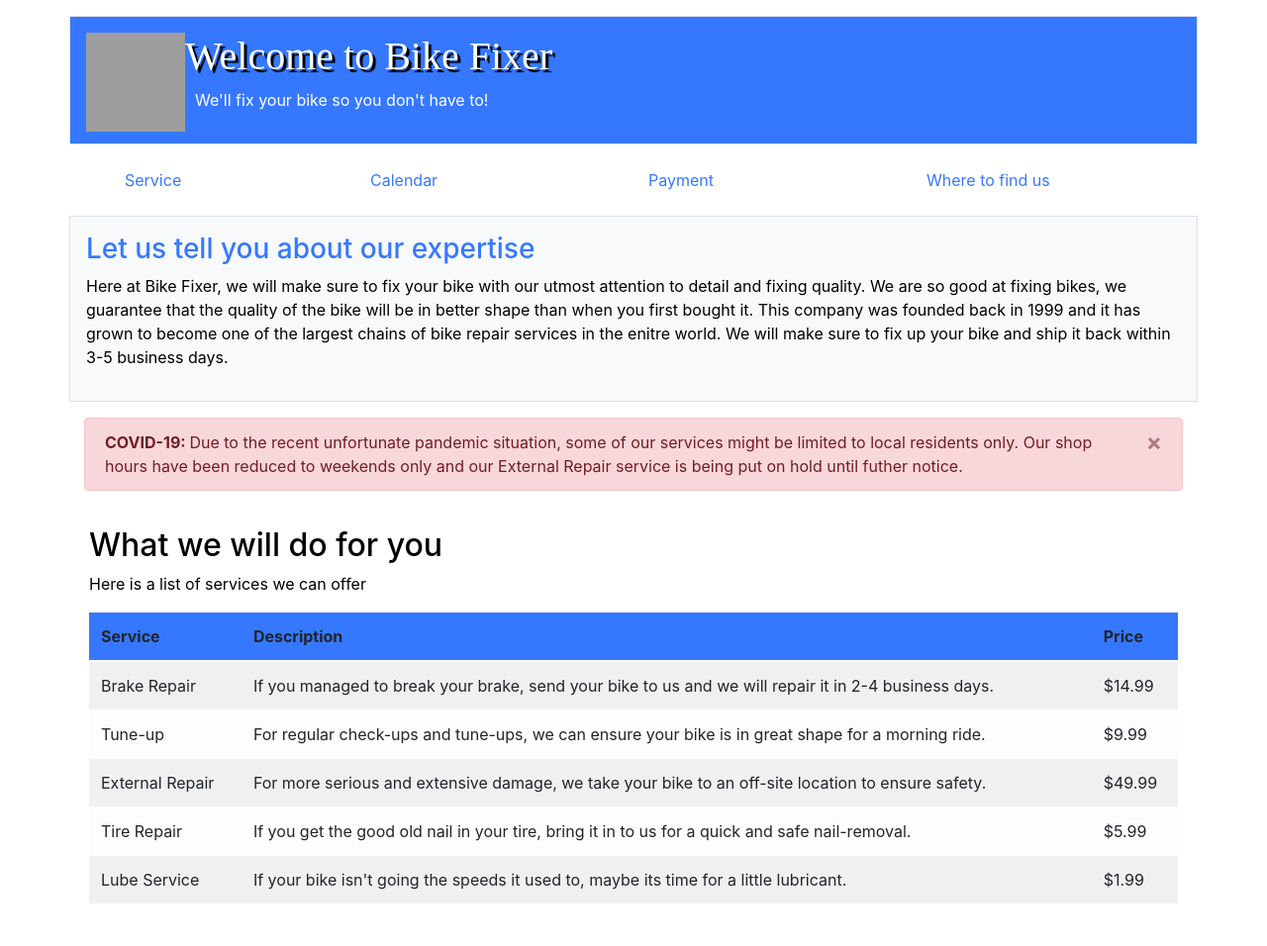
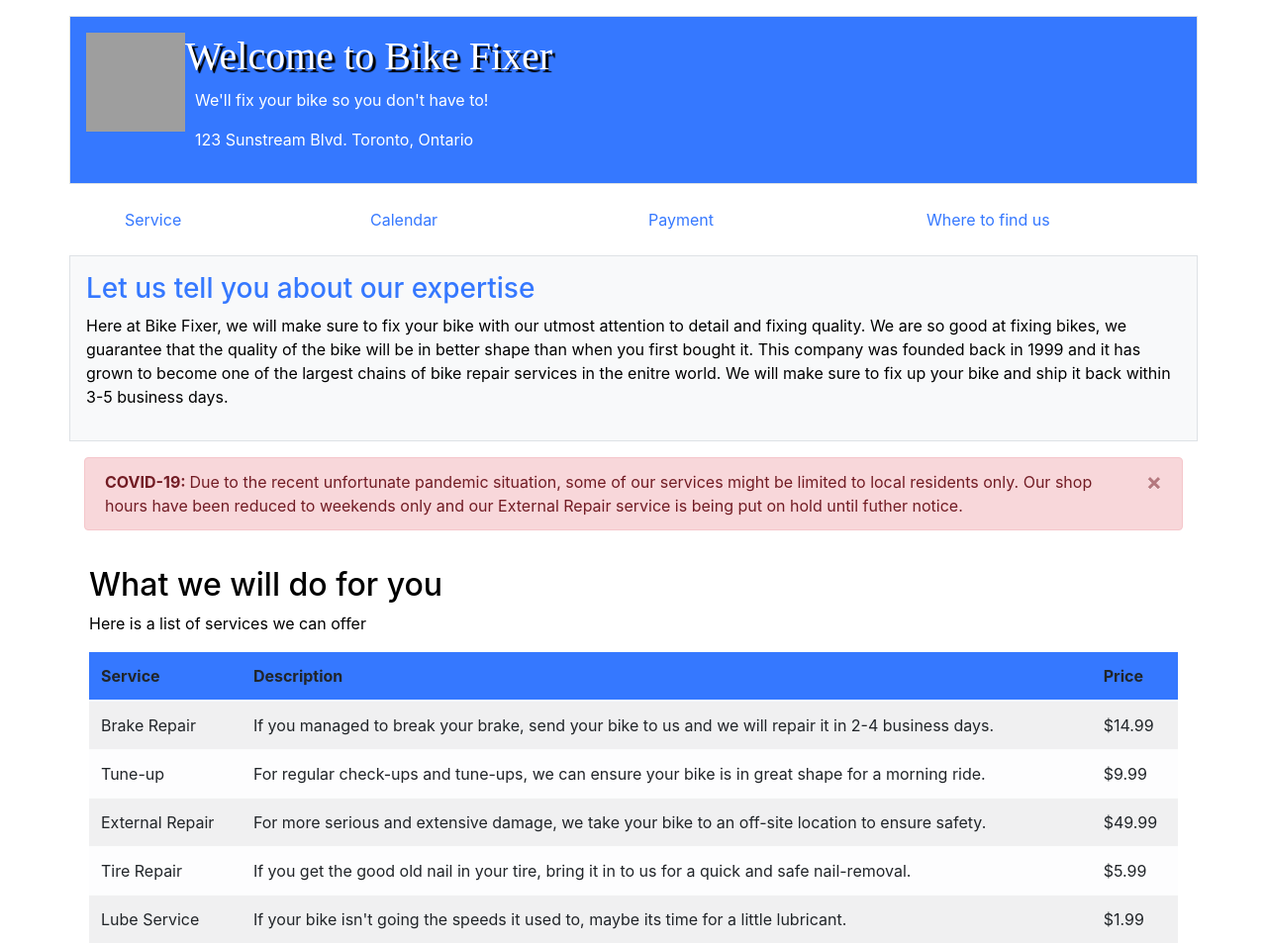
Before and after one commit to MiladRez/SEG3125-Module4, a plain HTML site: page index.html in a window 1280 px wide. Shown: the top 956 px of the page at 99% size. Drawn offline with nearby package versions, Linux system fonts and the light colour scheme; grey boxes are pictures that could not be loaded.

Commit message:
Added address

```diff
--- a/index.html
+++ b/index.html
@@ -36,6 +36,7 @@
         <img id="logo" height="100px" width="100px" src="https://lh3.googleusercontent.com/proxy/T8QNiGHgdEhYQ2CHTZZfXAhyTWn257pxRSrCFEGbB6lTfaBT89g9oiGhSlIboRWsZtydimQiT-6BOjbTA-VFvFd_cvP3idJgyUbIzI1tqeHOKqnoBPAVzvrqXYXgdiudHAdubbiYe_IgHJp9jtmOeajd9I0wAUh3ydqNExXQ3JxPlH0">
         <h1 id="company_name">Welcome to Bike Fixer</h1>
         <p id="company_slogan">We'll fix your bike so you don't have to!</p>
+        <p id="company_slogan">123 Sunstream Blvd. Toronto, Ontario</p>
     </div>
 
     <!-- Bootstrap contains a grid system you can explore https://www.w3schools.com/bootstrap4/bootstrap_grid_system.asp -->
```
